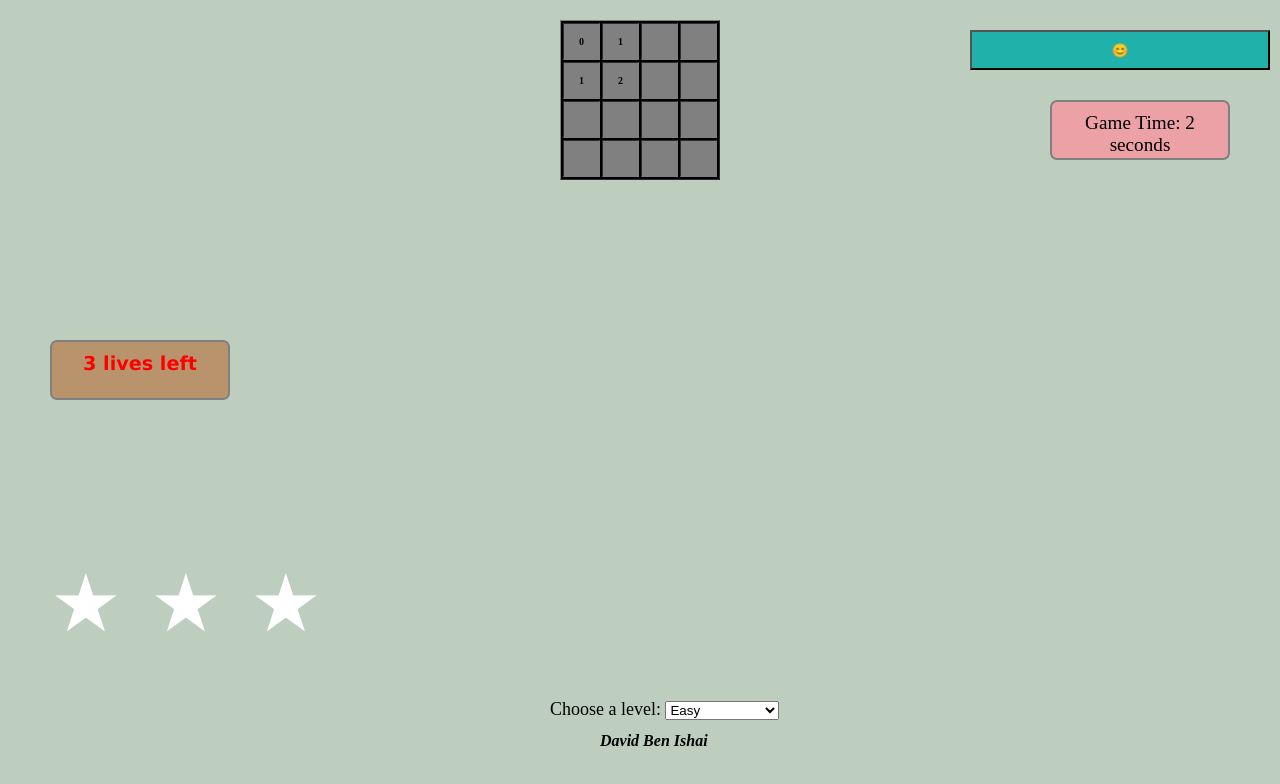
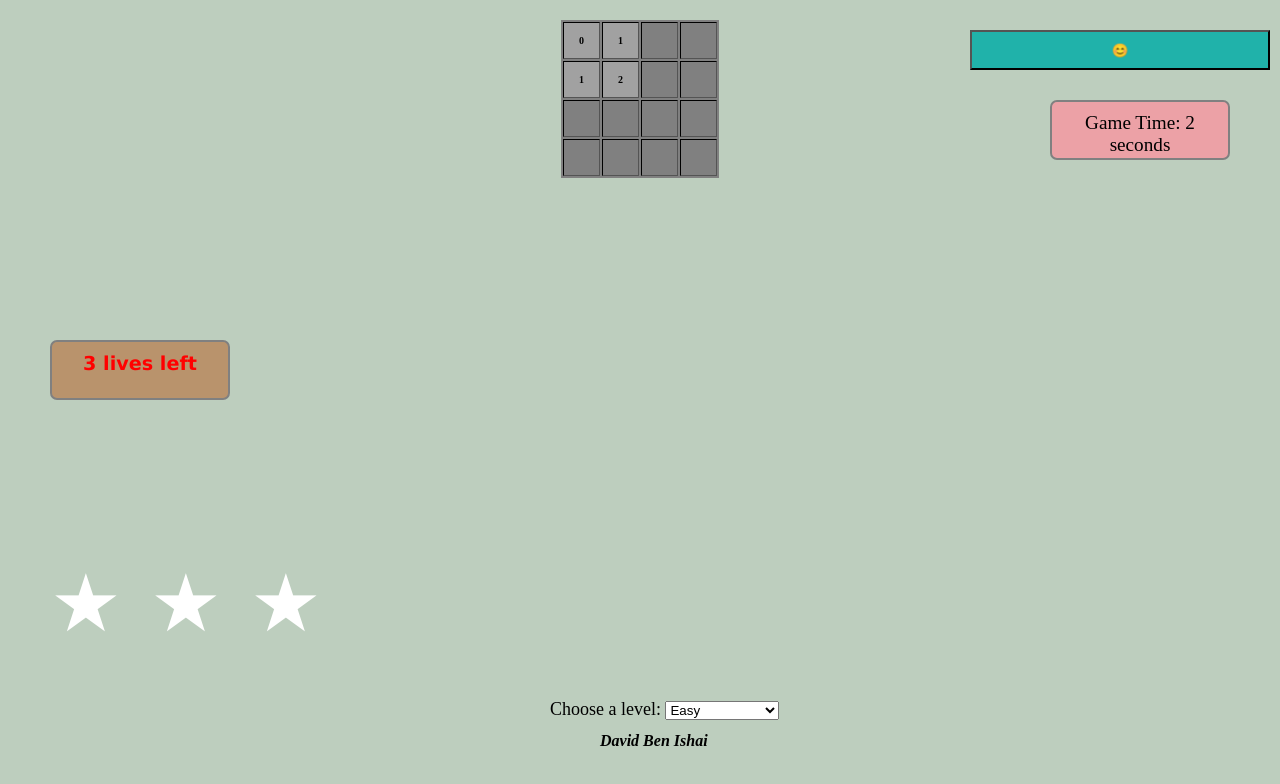
Before and after one commit to benditi/Sprint1part1, a plain HTML site: page index.html in a window 1280 px wide. Both pictures are taken after a click on the element 581 px from the left and 41 px from the top of the page. Drawn offline with Linux system fonts and the light colour scheme.

Commit message:
Add files via upload

```diff
--- a/css/main.css
+++ b/css/main.css
@@ -20,7 +20,8 @@ table {
     margin: 20px;
     margin-left: auto;
     margin-right: auto;
-    background-color:black;
+    background-color: gray;
+    border: black;
 }
 .board td {
     width: 37px;
@@ -29,7 +30,11 @@ table {
     padding: 10px;
     font-size:x-small;
     font-weight: bolder;
-    background-color: gray;
+
+}
+
+.shown{
+    background-color: rgba(211, 211, 211, 0.39);
 }
 
 .selector {
--- a/index.html
+++ b/index.html
@@ -28,5 +28,6 @@
     <div class="message">Hints</div>
     <script src="./js/utils.js"></script>
     <script src="./js/main.js"></script>
+    <script src="./js/storage.js"></script>
 </body>
 </html>
--- a/js/main.js
+++ b/js/main.js
@@ -20,6 +20,7 @@ var gHintIdx;
 var gMessageTimeout;
 var gLooseSound = new Audio("./audio/loose.wav");
 var gVicSound = new Audio("./audio/victory.wav");
+var gExpandNum = [];
 
 function initGame() {
     zeroingElements();
@@ -131,9 +132,10 @@ function cellClicked(cellI, cellJ) {
                 placeMines(gBoard, gLevel.mines);
                 setMinesNegsCount(gBoard);
             }
+            debugger;
             gBoard[cellI][cellJ].isShown = true;
             elCell.innerHTML = gBoard[cellI][cellJ].minesAroundCount;
-            // elCell.classList.add('noshade');
+            elCell.classList.add('shown');
             gGame.shownCount++;
             if (gBoard[cellI][cellJ].minesAroundCount === 0) {
                 expandShown(gBoard, cellI, cellJ);
@@ -141,7 +143,6 @@ function cellClicked(cellI, cellJ) {
         }
     }
     checkGameOver();
-    console.log(gGame.shownCount + gGame.markedCount);
     clearTimeout(gMineTimeout);
 }
 
@@ -174,15 +175,23 @@ function checkGameOver() {
 }
 
 function expandShown(board, cellI, cellJ) {
+    gExpandNum.push(cellI.toString() + cellJ.toString());
     var negs = getNegs(cellI, cellJ, board);
     for (var i = 0; i < negs.length; i++) {
         var currCell = negs[i];
         if (gBoard[currCell.i][currCell.j].isMine === false) {
             var elNeg = document.querySelector(`#cell-${currCell.i}-${currCell.j}`)
             elNeg.innerHTML = gBoard[currCell.i][currCell.j].minesAroundCount;
+            elNeg.classList.add('shown');
             if (gBoard[currCell.i][currCell.j].isShown === false) {
                 gBoard[currCell.i][currCell.j].isShown = true;
                 gGame.shownCount++;
+                if (gBoard[currCell.i][currCell.j].minesAroundCount === 0) {
+                    for (var i = 0; i < gExpandNum.length; i++){
+                        if (gExpandNum[i] === (currCell.i.toString() + currCell.j.toString())) continue;
+                    }
+                    expandShown(board, currCell.i, currCell.j);
+                }
             }
         }
     }
@@ -252,11 +261,11 @@ function clearHint(cellI, cellJ) {
 }
 
 function turnOnHint(idx) {
-    if (gGame.shownCount === 0){
+    if (gGame.shownCount === 0) {
         var elMessage = document.querySelector(`.message`);
         elMessage.innerHTML = 'Can\'t show hint before first click!';
         elMessage.style.visibility = 'visible';
-        gMessageTimeout = setTimeout(turnOfmassage,1800);
+        gMessageTimeout = setTimeout(turnOfmassage, 1800);
     } else {
         gGame.isHint = true;
         var elHint = document.querySelector(`.hints.${idx}`);
@@ -265,7 +274,7 @@ function turnOnHint(idx) {
     }
 }
 
-function turnOfmassage(){
+function turnOfmassage() {
     var elMessage = document.querySelector(`.message`);
     elMessage.style.visibility = 'hidden';
 }
```
